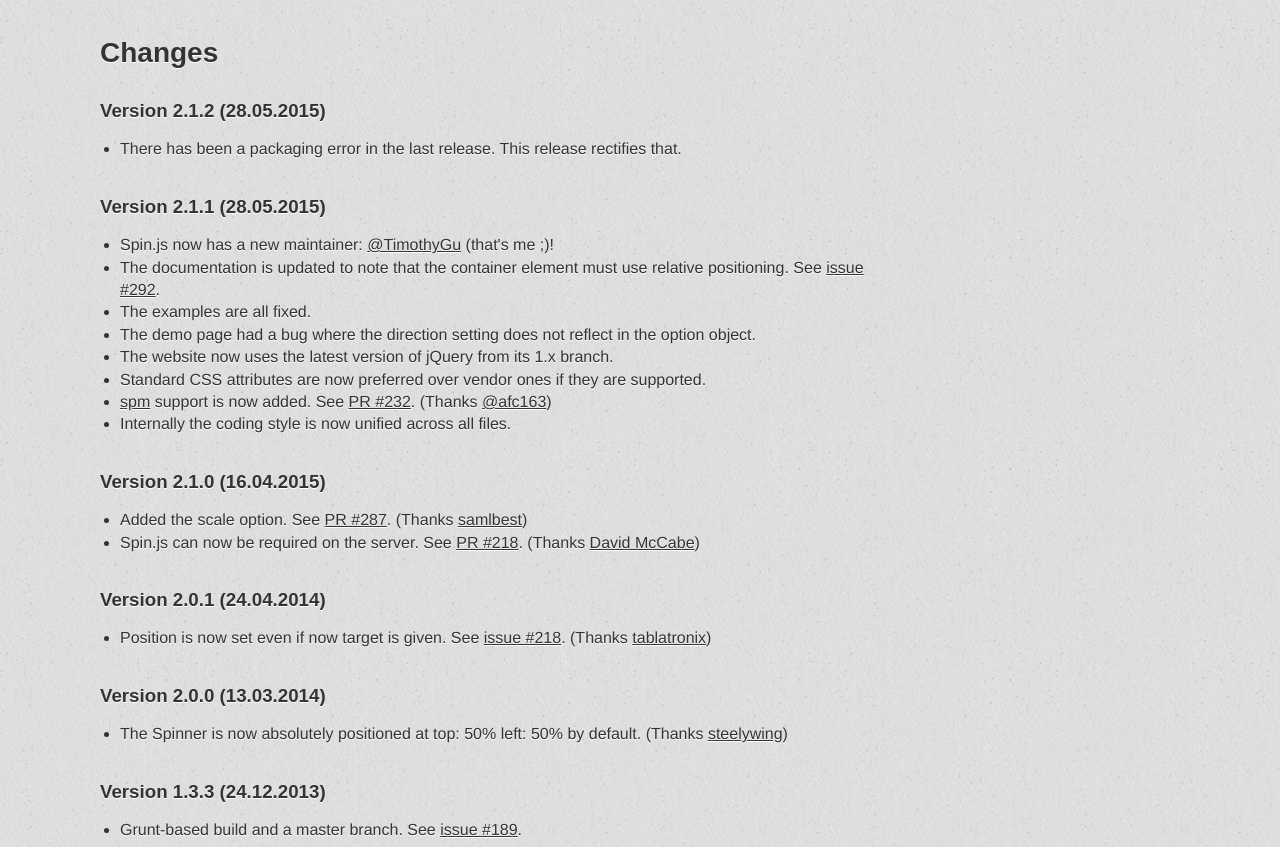
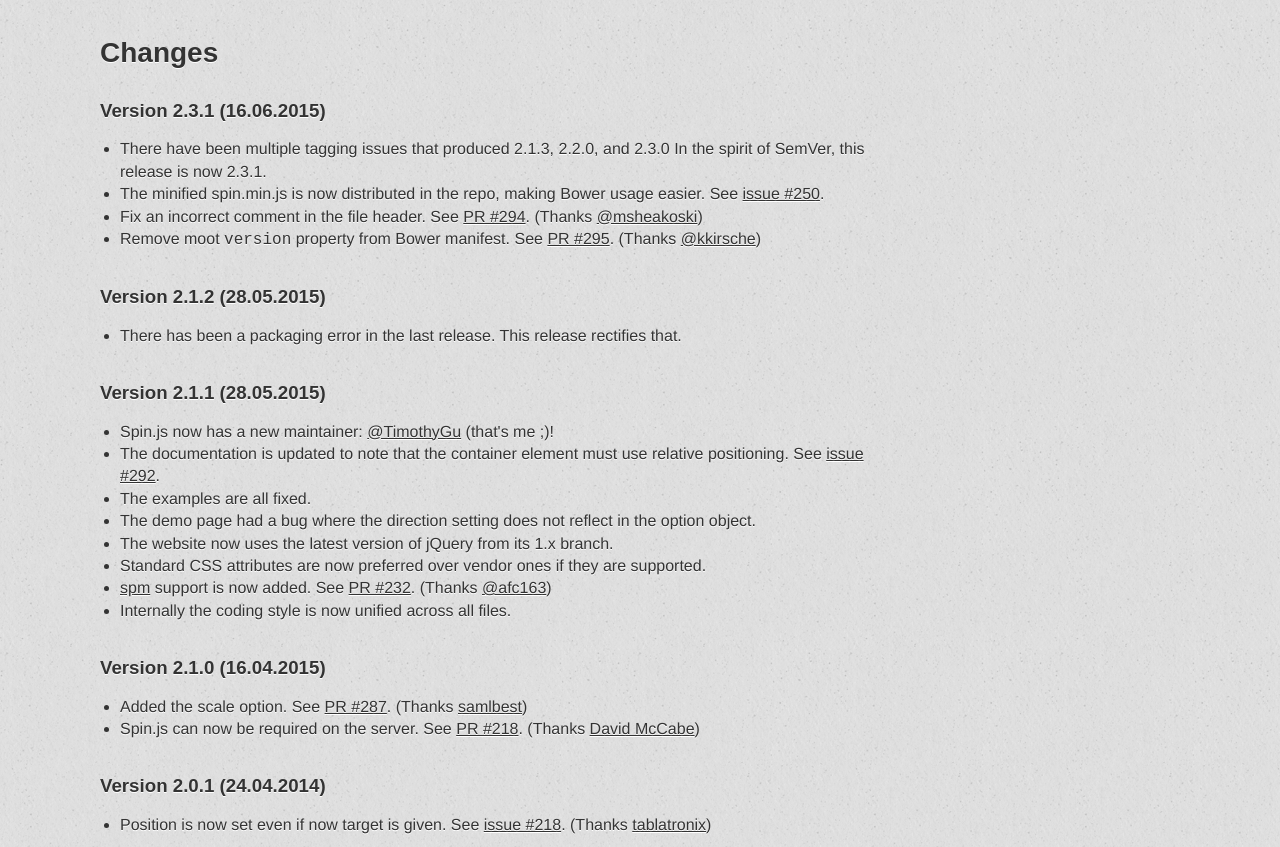
Before and after one commit to fgnass/spin.js, a plain HTML site: page index.html in a window 1280 px wide. Shown: the part 2901-3748 px from the top of the page. Drawn offline with nearby package versions, Linux system fonts and the light colour scheme; a web font is replaced by a local one.

Commit message:
automatic commit

```diff
--- a/index.html
+++ b/index.html
@@ -158,6 +158,13 @@
 
 <h2>Changes</h2>
 
+<h3 id="v2.3.1">Version 2.3.1 (16.06.2015)</h3>
+<ul>
+  <li>There have been multiple tagging issues that produced 2.1.3, 2.2.0, and 2.3.0 In the spirit of SemVer, this release is now 2.3.1.</li>
+  <li>The minified spin.min.js is now distributed in the repo, making Bower usage easier. See <a href="https://github.com/fgnass/spin.js/issues/250">issue #250</a>.</li>
+  <li>Fix an incorrect comment in the file header. See <a href="https://github.com/fgnass/spin.js/pull/294">PR #294</a>. (Thanks <a href="ht    tps://github.com/msheakoski">@msheakoski</a>)</li>
+  <li>Remove moot <code>version</code> property from Bower manifest. See <a href="https://github.com/fgnass/spin.js/pull/295">PR #295</a>. (Thanks <a href="https://github.com/kkirsche">@kkirsche</a>)</li>
+</ul>
 <h3 id="v2.1.2">Version 2.1.2 (28.05.2015)</h3>
 <ul>
   <li>There has been a packaging error in the last release. This release rectifies that.</li>
```
Also changed, not shown: spin.js (+4 -4 lines), spin.min.js.
